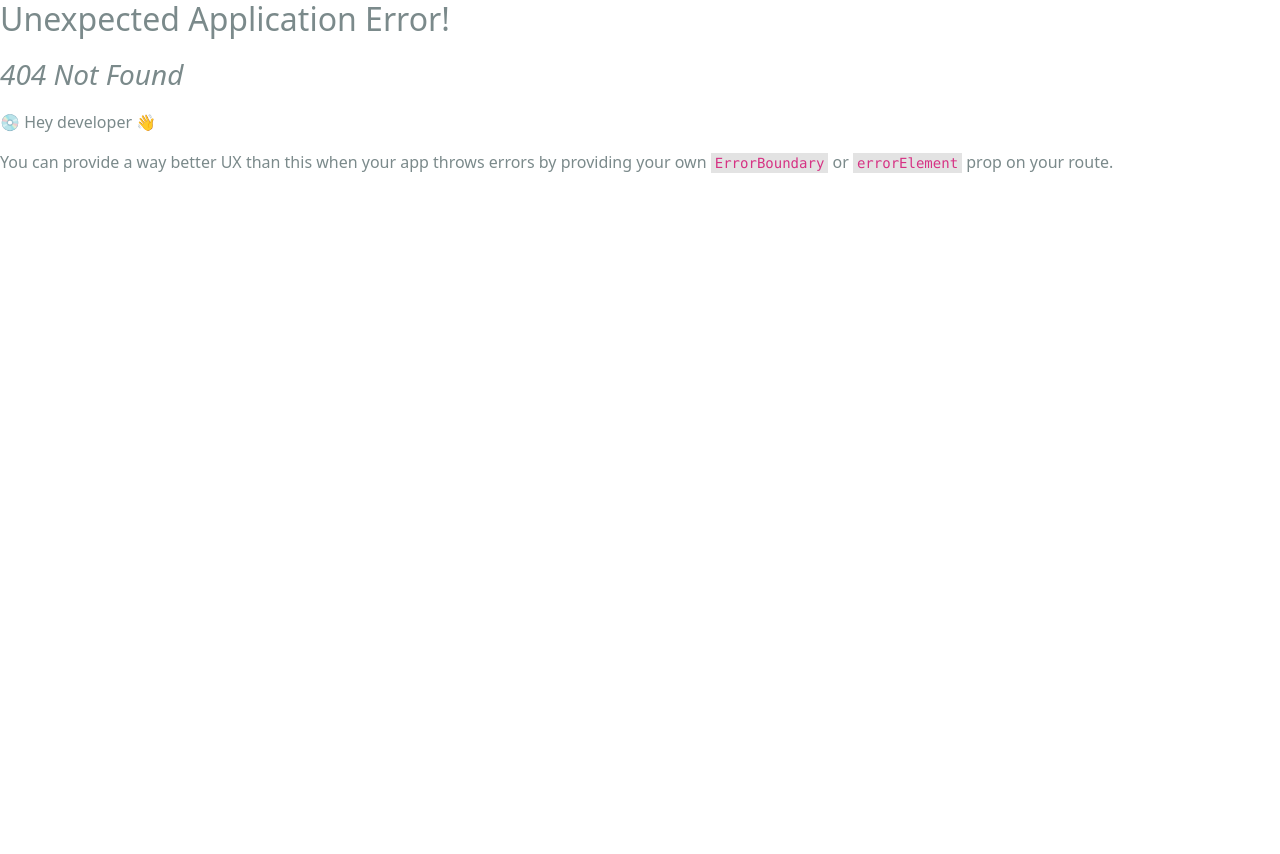
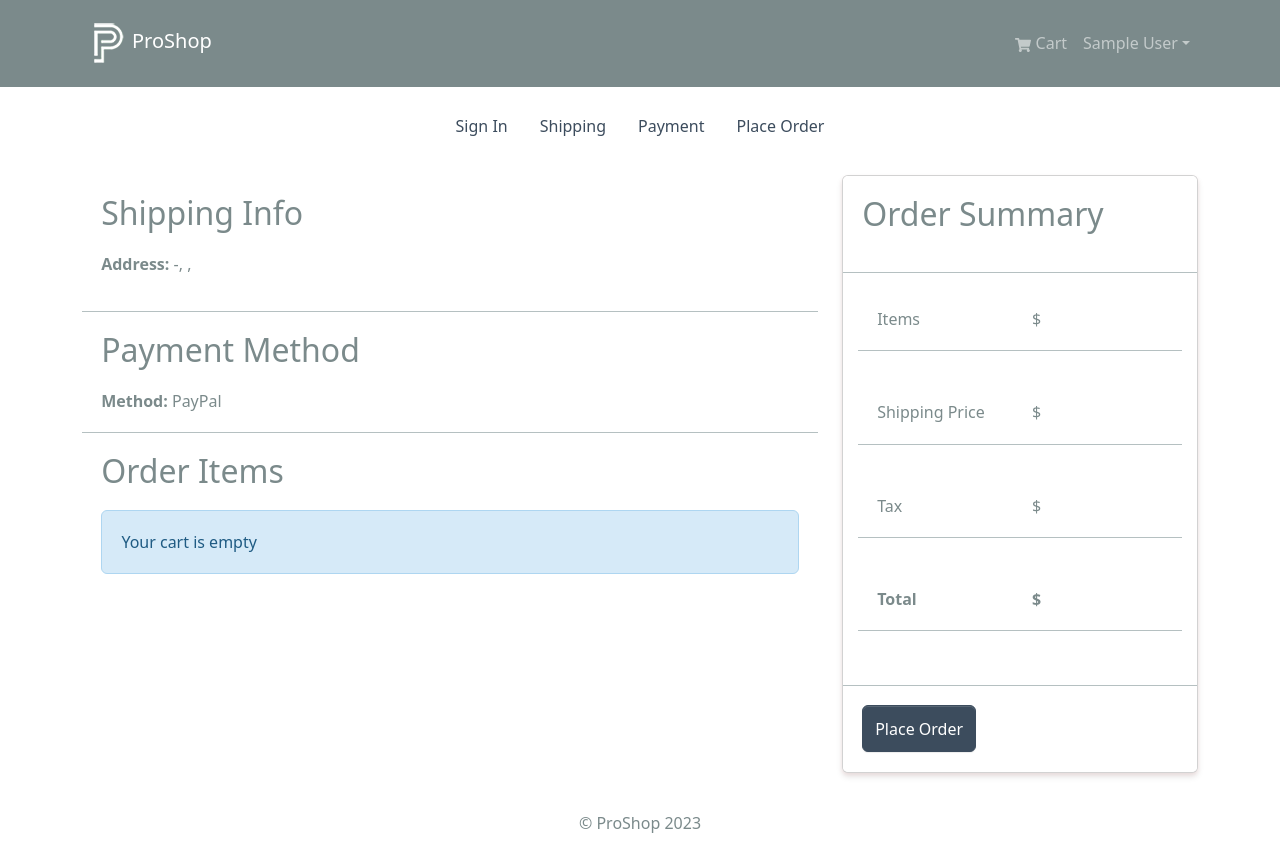
Before and after one commit to Ismael-Njihia/njihia_Shop, a React (Create React App) app in the folder frontend/: page /placeorder in a window 1280 px wide. Before the commit this address had no page. Before the commit the page ends 800 px from the top, so only its background shows below. Built offline with nearby package versions, Linux system fonts and the light colour scheme; sample sign-in values are in the browser's storage.

Commit message:
Creating Orders

```diff
--- a/frontend/src/index.js
+++ b/frontend/src/index.js
@@ -21,6 +21,7 @@
 import ShippingScreen from './screens/ShippingScreen';
 import PrivateRoute from './components/PrivateRoute';
 import PaymentScreen from './screens/PaymentScreen';
+import PlaceOrderScreen from './screens/PlaceOrderScreen';
 
 const router = createBrowserRouter(
   createRoutesFromElements(
@@ -36,6 +37,7 @@
        <Route  path='/' element={<PrivateRoute />}>
          <Route  path='/shipping' element={<ShippingScreen />}/>
           <Route  path='/payment' element={<PaymentScreen />}/>
+          <Route  path='/placeorder' element={<PlaceOrderScreen />}/>
         </Route>
     </Route>
 
--- a/frontend/src/screens/PlaceorderScreen.jsx
+++ b/frontend/src/screens/PlaceorderScreen.jsx
@@ -0,0 +1,156 @@
+import {useEffect} from 'react'
+import { Link, useNavigate } from 'react-router-dom'
+import {useDispatch, useSelector} from 'react-redux'
+import { Row, Col, ListGroup, Image, Card, Button } from 'react-bootstrap'
+import CheckoutSteps from '../components/CheckoutSteps'
+import  {toast}  from 'react-toastify'
+import Message from '../components/Message'
+import Loader from '../components/Loader'
+import { useCreateOrderMutation } from '../slices/ordersApiSlice'
+import { clearCartItems } from '../slices/cartSlice'
+
+const PlaceorderScreen = () => {
+    const dispatch = useDispatch()
+    const navigate = useNavigate()
+    const cart = useSelector((state) => state.cart)
+    const [createOrder, {isLoading, error} ] = useCreateOrderMutation()
+
+
+
+    useEffect(()=>{
+        if(!cart.shippingAddress){
+            navigate('/shipping')
+        }else if(!cart.paymentMethod){
+            navigate('/payment')
+        }
+    }, [cart.paymentMethod, cart.shippingAddress, navigate])
+
+
+    const placeOrderHandler = async ()=>{
+       try{
+        const res = await createOrder({
+        orderItems: cart.cartItems,
+        shippingAddress: cart.shippingAddress,
+        paymentMethod: cart.paymentMethod,
+        itemsPrice: cart.itemsPrice,
+        taxPrice: cart.taxPrice,
+        totalPrice: cart.totalPrice,
+        }).unwrap();
+        dispatch(clearCartItems())
+        toast.success('Order Placed Successfully')
+        navigate(`/order/${res._id}`)
+
+
+       }catch(error){
+          toast.error(error.message)
+
+       }
+
+
+    }
+  return (
+    <>
+    <CheckoutSteps step1 step2 step3 step4/>
+      <Row>
+        <Col md={8}>
+            <ListGroup variant='flush'>
+                <ListGroup.Item>
+                    <h2>Shipping Info</h2>
+                    <p>
+                        <strong>Address: </strong>
+                        {cart.shippingAddress.address}-{cart.shippingAddress.postalCode}, {cart.shippingAddress.city},
+                         {cart.shippingAddress.country}
+                    </p>
+                    </ListGroup.Item>
+                    <ListGroup.Item>
+                        <h2>Payment Method</h2>
+                        <strong>Method: </strong>
+                        {cart.paymentMethod}
+                    </ListGroup.Item>
+
+                        <ListGroup.Item>
+                            <h2>Order Items</h2>
+                            {cart.cartItems.length === 0 ? <Message>Your cart is empty</Message> : (
+                                <ListGroup  variant='flush'>
+                                    {cart.cartItems.map((item, index) =>(
+                                    <ListGroup.Item key={index}>
+                                    <Row>
+                                        <Col md={1}>
+                                            <Image src={item.image} alt={item.name} fluid rounded/>
+                                        </Col>
+                                        <Col>
+                                            <Link to={`/product/${item._id}`}>{item.name}</Link>
+                                        </Col>
+                                        <Col md={4}>
+                                            {item.qty} x ${item.price} = ${(item.qty * item.price).toFixed(2)}
+                                        </Col>
+                                    </Row>
+                                    </ListGroup.Item>
+                                   ))}
+                                </ListGroup>
+
+                            )}
+                            </ListGroup.Item>
+                </ListGroup>
+
+        </Col>
+        <Col md={4}>
+            <Card>
+                <ListGroup variant='flush'>
+                    <ListGroup.Item>
+                        <h2>Order Summary</h2>
+                    </ListGroup.Item>
+
+
+                    <ListGroup.Item style={{margin: '15px'}}>
+                        <Row>
+                            <Col >Items</Col>
+                            <Col>${cart.itemsPrice}</Col>
+                        </Row>
+                    </ListGroup.Item>
+
+                    <ListGroup.Item style={{margin: '15px'}}>
+                        <Row>
+                            <Col >Shipping Price</Col>
+                            <Col>${cart.shippingPrice}</Col>
+                        </Row>
+                    </ListGroup.Item>
+
+                    <ListGroup.Item style={{margin: '15px'}}>
+                        <Row>
+                            <Col >Tax</Col>
+                            <Col>${cart.taxPrice}</Col>
+                        </Row>
+                    </ListGroup.Item>
+
+                    <ListGroup.Item style={{margin: '15px'}}>
+                        <Row>
+                           <Col> <strong >Total</strong></Col>
+                           <Col> <strong>${cart.totalPrice}</strong></Col>
+                        </Row>
+                    </ListGroup.Item>
+
+                    <ListGroup.Item>
+                        {error && <Message variant='danger'>{error}</Message>}
+                        </ListGroup.Item>
+
+                    <ListGroup.Item>
+                        <Button type='button' className='btn-block' disabled={cart.cartItems === 0} onClick= {placeOrderHandler}>
+                            Place Order
+                        </Button>
+
+                        {
+                            isLoading && <Loader/>
+                        }
+                    </ListGroup.Item>
+
+                    </ListGroup>
+                </Card>
+
+        </Col>
+      </Row>
+    </>
+  )
+}
+
+export default PlaceorderScreen
--- a/frontend/src/screens/ShippingScreen.jsx
+++ b/frontend/src/screens/ShippingScreen.jsx
@@ -15,10 +15,6 @@
     const [city, setCity] = useState()
     const [postalCode, setPostalCode] = useState()
     const [country, setCountry] = useState()
-
-
-
-
     const dispatch = useDispatch()
     const navigate = useNavigate()
 
--- a/frontend/src/slices/cartSlice.js
+++ b/frontend/src/slices/cartSlice.js
@@ -39,12 +39,16 @@
         savePaymentMethod: (state, action)=>{
             state.paymentMethod = action.payload;
             return updateCart(state)
-        }
+        },
+        clearCartItems: (state, action)=>{
+            state.cartItems = [];
+            return updateCart(state)
+        },
 
 
     }
 })
 
-export const { addToCart, removeFromCart, saveShippingAddress, savePaymentMethod } = cartSlice.actions;
+export const { addToCart, removeFromCart, saveShippingAddress, savePaymentMethod, clearCartItems } = cartSlice.actions;
 
 export default cartSlice.reducer;
--- /dev/null
+++ b/frontend/src/slices/ordersApiSlice.js
@@ -0,0 +1,18 @@
+import { apiSlice } from "./apiSlice";
+import { ORDERS_URL } from "../constants";
+
+
+export const ordersApiSlice = apiSlice.injectEndpoints({
+    endpoints: (builder) => ({
+        createOrder: builder.mutation({
+            query: (order) => ({
+                url: ORDERS_URL,
+                method: "POST",
+                body: {...order},
+            }),
+        })
+    })
+});
+
+
+export const { useCreateOrderMutation } = ordersApiSlice;
```
Also changed, not shown: 1 other file (tests, documents, lock files or other folders).
